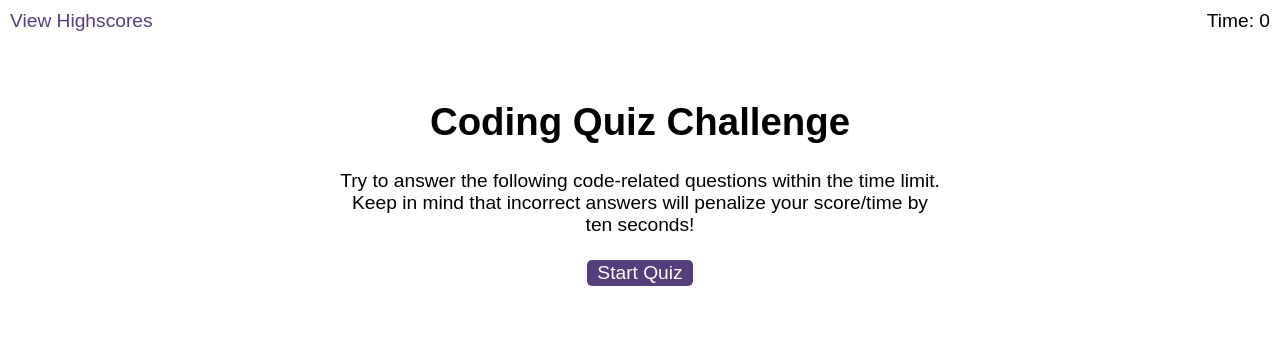
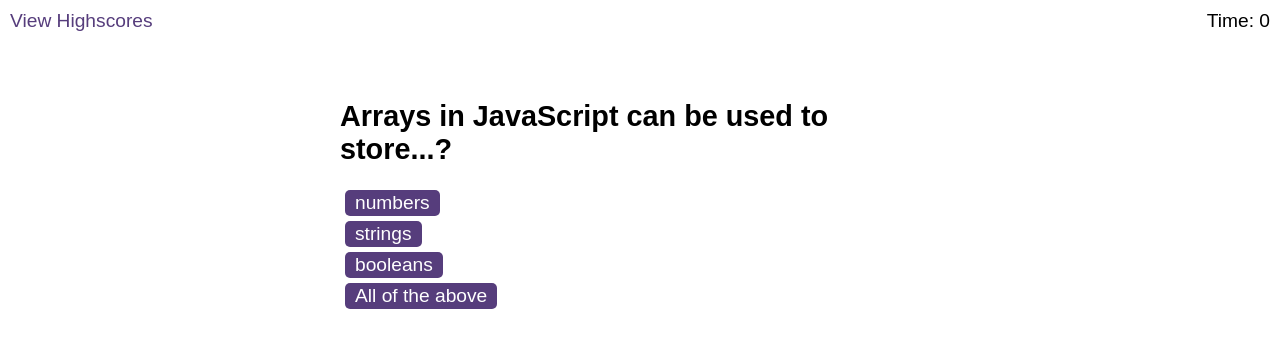
Before and after one commit to bweb85/codeQuiz, a plain HTML site: page index.html in a window 1280 px wide. Both pictures are taken after a click on the button "Start Quiz". Drawn offline with Linux system fonts and the light colour scheme.

Commit message:
initial logic for questions

```diff
--- a/assets/js/logic.js
+++ b/assets/js/logic.js
@@ -0,0 +1,66 @@
+// variables
+var startButton = document.querySelector("#start");
+var timer = document.querySelector("#time")
+var questionPage = document.querySelector("#questions");
+var startScreen = document.querySelector("#start-screen");
+var questions = document.querySelector("#question-title");
+var choices = document.querySelector("#choices");
+var buttonChoice = document.createElement("button");
+
+timer = 0
+
+// Questions
+var questionList = [
+    {
+        question: "What does var stand for?",
+        choices: ["variable", "variety", "various ", "vart"],
+        correctAnswer: "variable"
+    },
+    {
+        question: "Arrays in JavaScript can be used to store...?",
+        choices: ["numbers", "strings", "booleans", "All of the above"],
+        correctAnswer: "All of the above"
+    },
+    {
+        question: "A useful tool when developing and debugging is...",
+        choices: ["trial and error", "console.log", "patience", "All of the above"],
+        correctAnswer: "console.log"
+    },
+    {
+        question: "A data type that gives a value of true or false is ...",
+        choices: ["strings", "booleans", "numbers", "All of the above"],
+        correctAnswer: "booleans"
+    }
+]
+
+
+// start quiz button
+// event listener on click
+startButton.addEventListener("click", function () {
+    timer = 75;
+    // display questions - multiple choice
+    questionPage.classList.remove("hide");
+    startScreen.classList.add("hide");
+    questions.textContent = questionList[0].question;
+    for (var i = 0; i < 4; i++) {
+      var buttonChoice = document.createElement("button");
+      buttonChoice.textContent = questionList[0].choices[i];
+      choices.appendChild(buttonChoice)
+    };
+
+    questions.textContent = "";
+    choices.textContent = "";
+
+    questions.textContent = questionList[1].question;
+    for (var i = 0; i < 4; i++) {
+        var buttonChoice = document.createElement("button");
+        buttonChoice.textContent = questionList[1].choices[i];
+        choices.appendChild(buttonChoice);
+}
+});
+
+
+// display correct or wrong
+// timer countdown from 75 seconds
+// total score = time remaining
+// display highscores on seperate page highest to lowest
--- a/index.html
+++ b/index.html
@@ -25,9 +25,11 @@
         <button id="start">Start Quiz</button>
       </div>
 
-      <div id="questions" class="hide">
+      <div id="questions" class="hide" >
         <h2 id="question-title"></h2>
-        <div id="choices" class="choices"></div>
+        <div id="choices" class="choices">
+
+        </div>
       </div>
 
       <div id="end-screen" class="hide">
@@ -42,7 +44,7 @@
       <div id="feedback" class="feedback hide"></div>
     </div>
 
-    <script src="./assets/js/questions.js"></script>
+    <!-- <script src="./assets/js/questions.js"></script> -->
     <script src="./assets/js/logic.js"></script>
   </body>
 </html>
```
Also changed, not shown: 1 other file.
